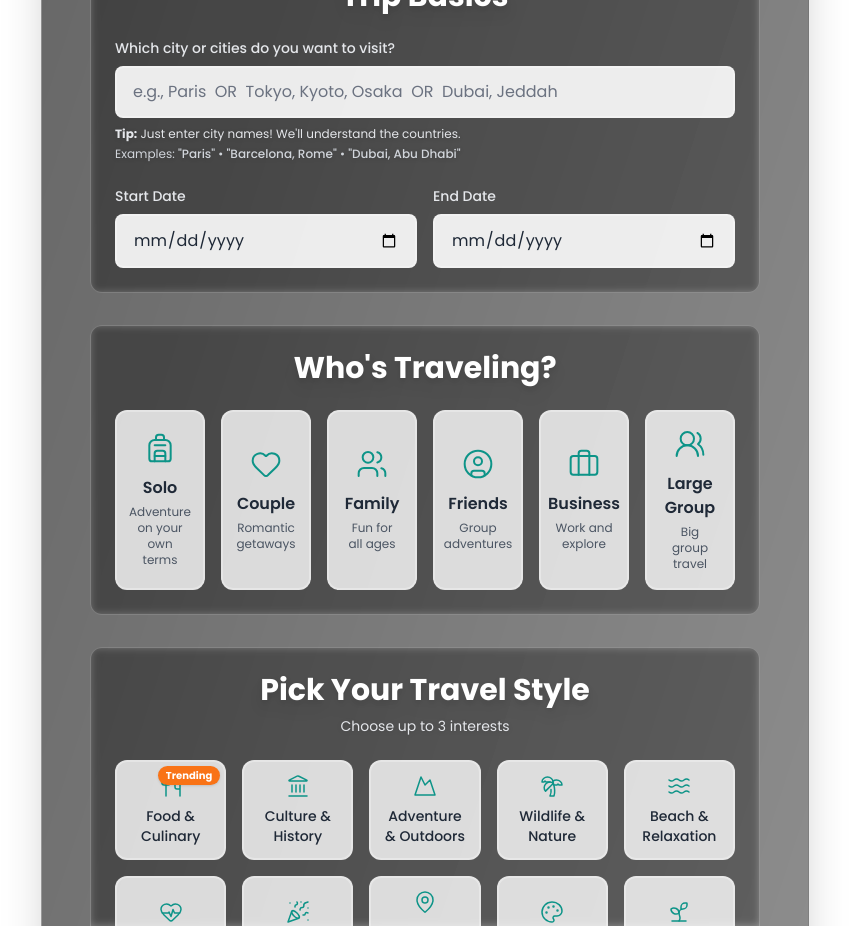
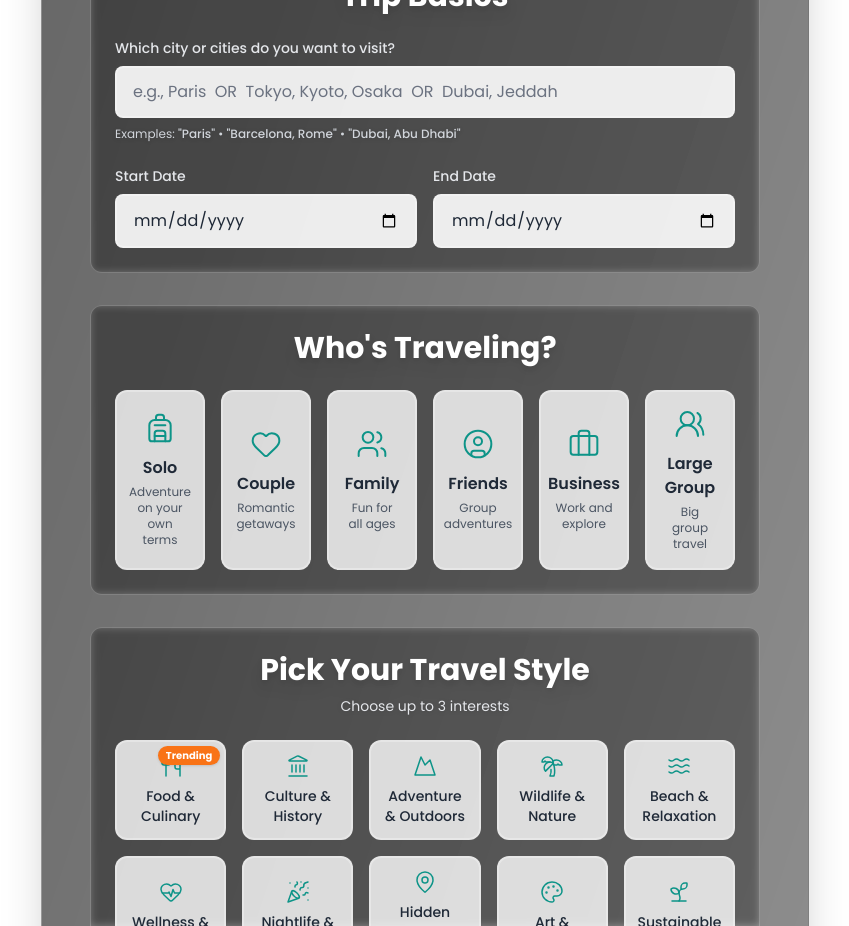
Before and after one commit to tayseermbabiker/travelwebapp, a Next.js app: page / in a window 1280 px wide. Shown: the part 1060-1986 px from the top of the page, without its empty margins (215-1064 px from the left). Built offline with nearby package versions, Linux system fonts and the light colour scheme; no server answers.

Commit message:
Simplify destination input - remove unnecessary tip text

```diff
--- a/components/landing/TripBasicsForm.tsx
+++ b/components/landing/TripBasicsForm.tsx
@@ -81,14 +81,9 @@ export default function TripBasicsForm({ data, onChange }: TripBasicsFormProps)
           placeholder="e.g., Paris  OR  Tokyo, Kyoto, Osaka  OR  Dubai, Jeddah"
           className="w-full rounded-lg border-2 border-white/30 bg-white/90 px-4 py-3 text-base text-gray-800 placeholder-gray-500 focus:border-teal-400 focus:outline-none focus:ring-2 focus:ring-teal-300"
         />
-        <div className="mt-2 space-y-1">
-          <p className="text-xs text-gray-200 drop-shadow">
-            <strong>Tip:</strong> Just enter city names! We'll understand the countries.
-          </p>
-          <p className="text-xs text-gray-300 drop-shadow">
-            Examples: <span className="font-medium">"Paris"</span> • <span className="font-medium">"Barcelona, Rome"</span> • <span className="font-medium">"Dubai, Abu Dhabi"</span>
-          </p>
-        </div>
+        <p className="mt-2 text-xs text-gray-300 drop-shadow">
+          Examples: <span className="font-medium">"Paris"</span> • <span className="font-medium">"Barcelona, Rome"</span> • <span className="font-medium">"Dubai, Abu Dhabi"</span>
+        </p>
       </div>
 
       {/* Date Range */}
```
